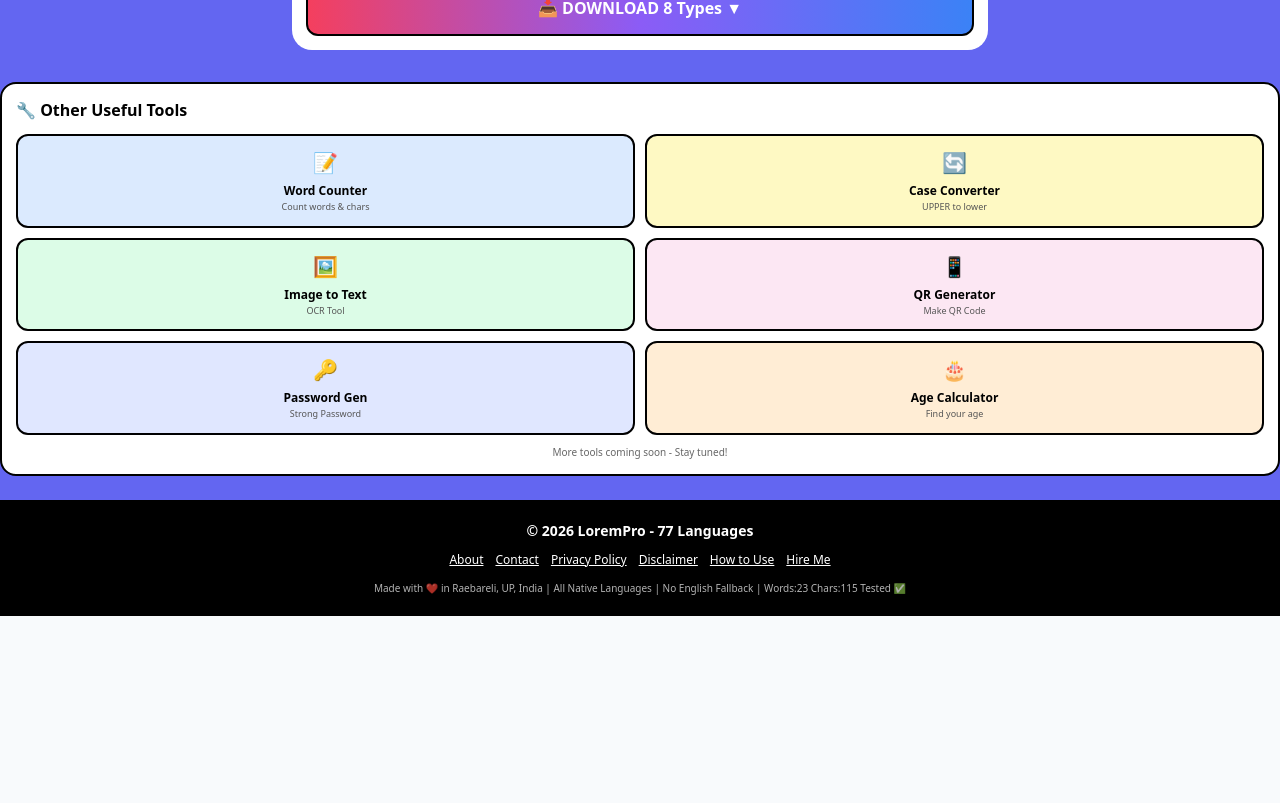
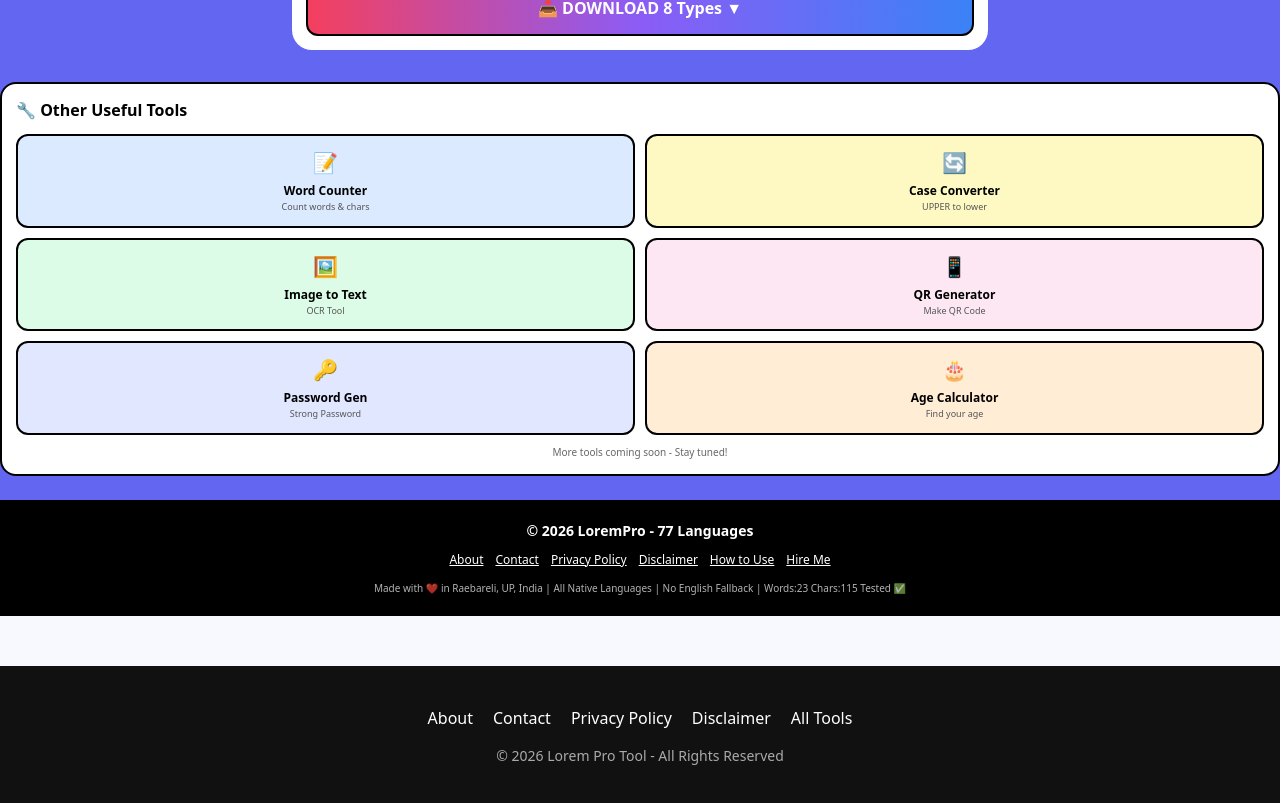
Before and after one commit to Ravs10/lorem-pro-tool, a Next.js app: page / in a window 1280 px wide. Shown: the part 749-1552 px from the top of the page. Before the commit the page ends 1365 px from the top, so only its background shows below. Built offline with nearby package versions, Linux system fonts and the light colour scheme.

Commit message:
Add Footer component and change background color

```diff
--- a/app/layout.tsx
+++ b/app/layout.tsx
@@ -1,12 +1,14 @@
 import "./globals.css";
 import Navbar from "./components/Navbar";
+import Footer from "./components/Footer";
 
 export default function RootLayout({ children }: { children: React.ReactNode }) {
   return (
     <html lang="en">
-      <body style={{ margin: 0, background: "#f8fafc" }}>
+      <body style={{ margin: 0, background: "#f8f9ff" }}>
         <Navbar />
         {children}
+        <Footer />
       </body>
     </html>
   );
```
